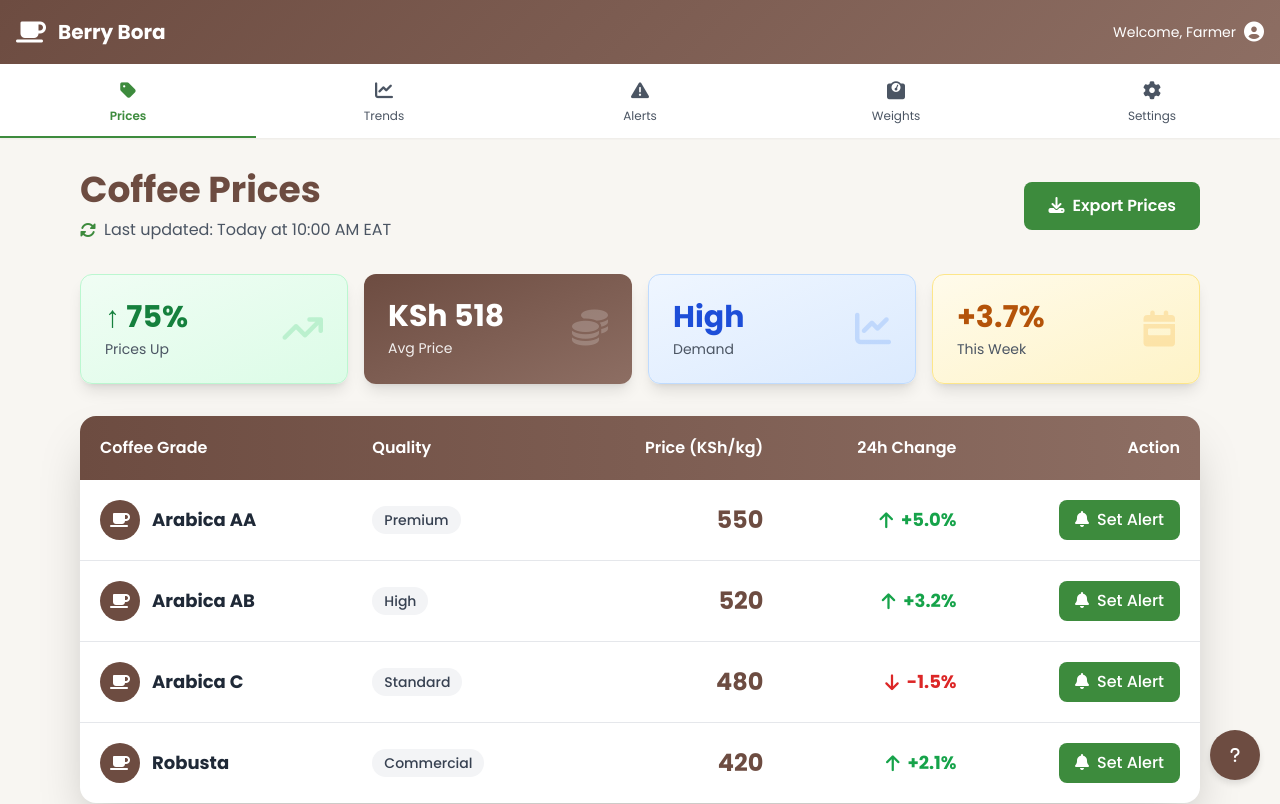
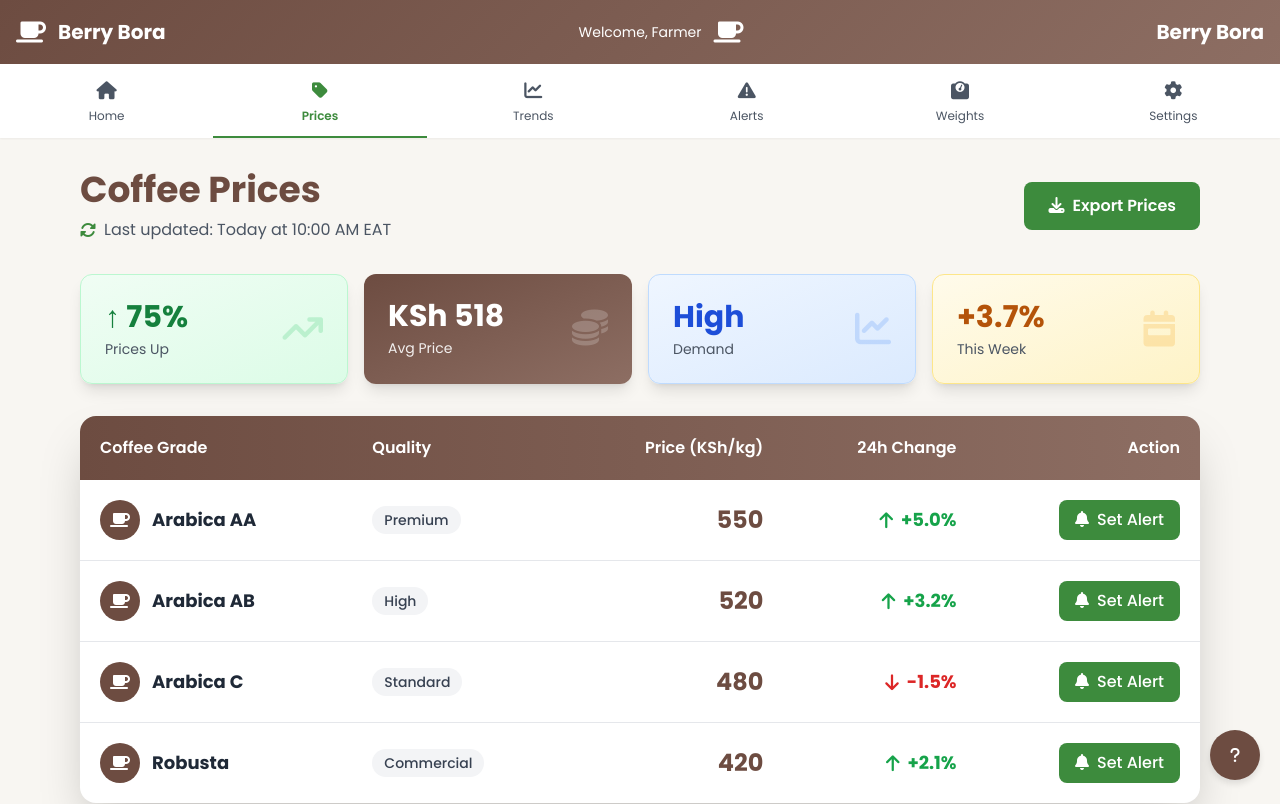
Before and after one commit to IanWachcode/Berry-Bora-Coffee-Hub, a React (Vite) app: page /prices in a window 1280 px wide. Shown: the top 804 px of the page. Built offline with nearby package versions, Linux system fonts and the light colour scheme.

Commit message:
adding home button commit

```diff
--- a/src/components/Header.jsx
+++ b/src/components/Header.jsx
@@ -1,4 +1,5 @@
 import React from 'react';
+import { Link } from 'react-router-dom';
 import { useAppStore } from '../store/appStore';
 
 const Header = () => {
@@ -7,17 +8,18 @@ const Header = () => {
   return (
     <header className="coffee-gradient text-white p-4 shadow-md">
       <div className="container mx-auto flex justify-between items-center">
-        <div className="flex items-center gap-3">
+        <Link to="/" className="flex items-center gap-3 hover:opacity-80 transition-opacity group logo-hover" title='Go to Home'>
           <i className="fas fa-coffee text-2xl"></i>
           <h1 className="text-xl font-bold">Berry Bora</h1>
-        </div>
-        <div className="flex items-center gap-2">
+        </Link>
+        <div className="flex items-center gap-3">
           <span className="hidden sm:inline text-sm">
             Welcome, {userName}
           </span>
-          <i className="fas fa-user-circle text-xl"></i>
+          <i className="fas fa-coffee text-2xl"></i>
+          </div>
+          <h1 className="text-xl font-bold">Berry Bora</h1>
         </div>
-      </div>
     </header>
   );
 };
--- a/src/components/Navigation.jsx
+++ b/src/components/Navigation.jsx
@@ -5,6 +5,7 @@ const Navigation = () => {
   const location = useLocation();
 
   const navItems = [
+    {path: '/', icon: 'fa-home', label: 'Home' },
     { path: '/prices', icon: 'fa-tag', label: 'Prices' },
     { path: '/trends', icon: 'fa-chart-line', label: 'Trends' },
     { path: '/alerts', icon: 'fa-exclamation-triangle', label: 'Alerts' },
--- a/src/index.css
+++ b/src/index.css
@@ -207,3 +207,34 @@ tbody tr:hover {
     transform: translateY(0);
   }
 }
+
+/* Home button pulse animation */
+.nav-home-pulse {
+  animation: homePulse 2s ease-in-out infinite;
+}
+
+@keyframes homePulse {
+  0%, 100% {
+    transform: scale(1);
+  }
+  50% {
+    transform: scale(1.05);
+  }
+}
+
+/* Logo hover effect */
+.logo-hover:hover .fa-coffee {
+  animation: coffeeRotate 0.5s ease-in-out;
+}
+
+@keyframes coffeeRotate {
+  0%, 100% {
+    transform: rotate(0deg);
+  }
+  25% {
+    transform: rotate(-10deg);
+  }
+  75% {
+    transform: rotate(10deg);
+  }
+}
--- a/src/pages/Prices.jsx
+++ b/src/pages/Prices.jsx
@@ -1,9 +1,8 @@
-import React, { useState } from 'react';
+import React from 'react';
 import { useAppStore } from '../store/appStore';
 
 const Prices = () => {
   const showNotification = useAppStore((state) => state.showNotification);
-  const [loading, setLoading] = useState(false);
 
   const priceData = [
     { grade: 'Arabica AA', price: 550, change: '+5.0%', trend: 'up', quality: 'Premium' },
```
